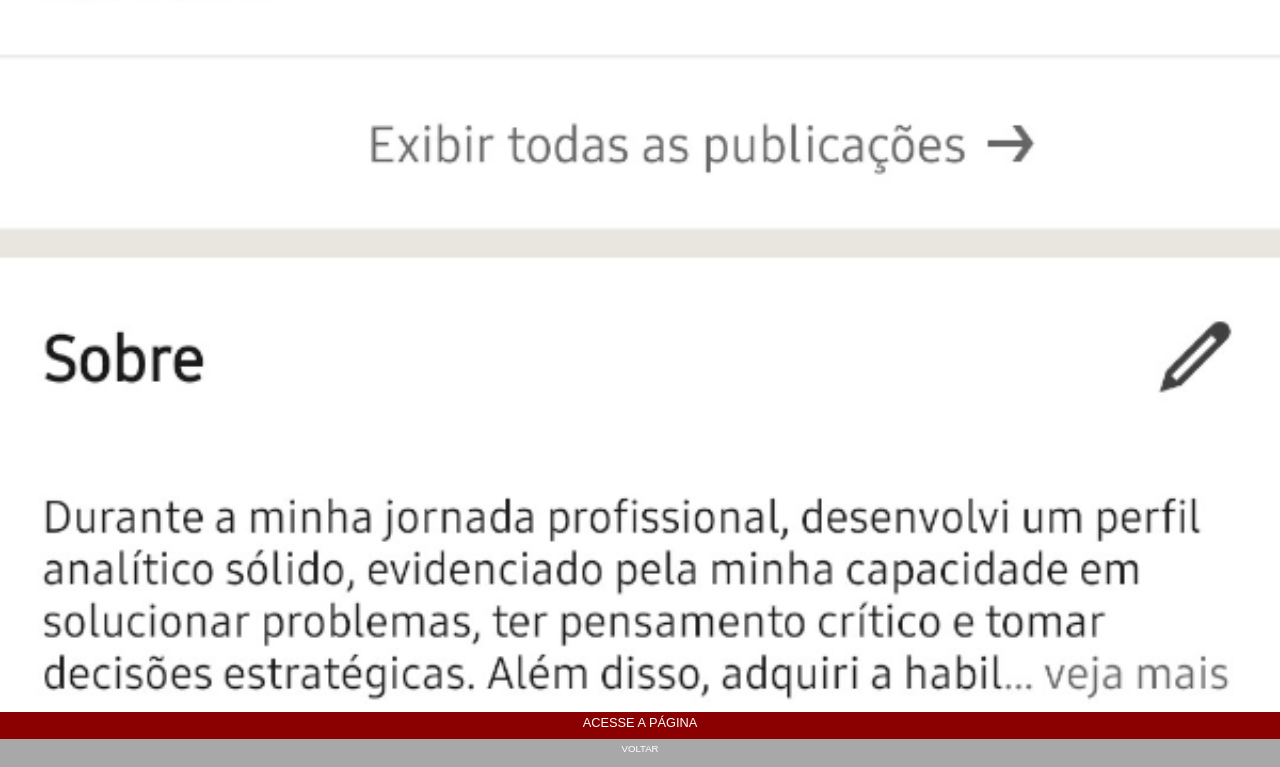
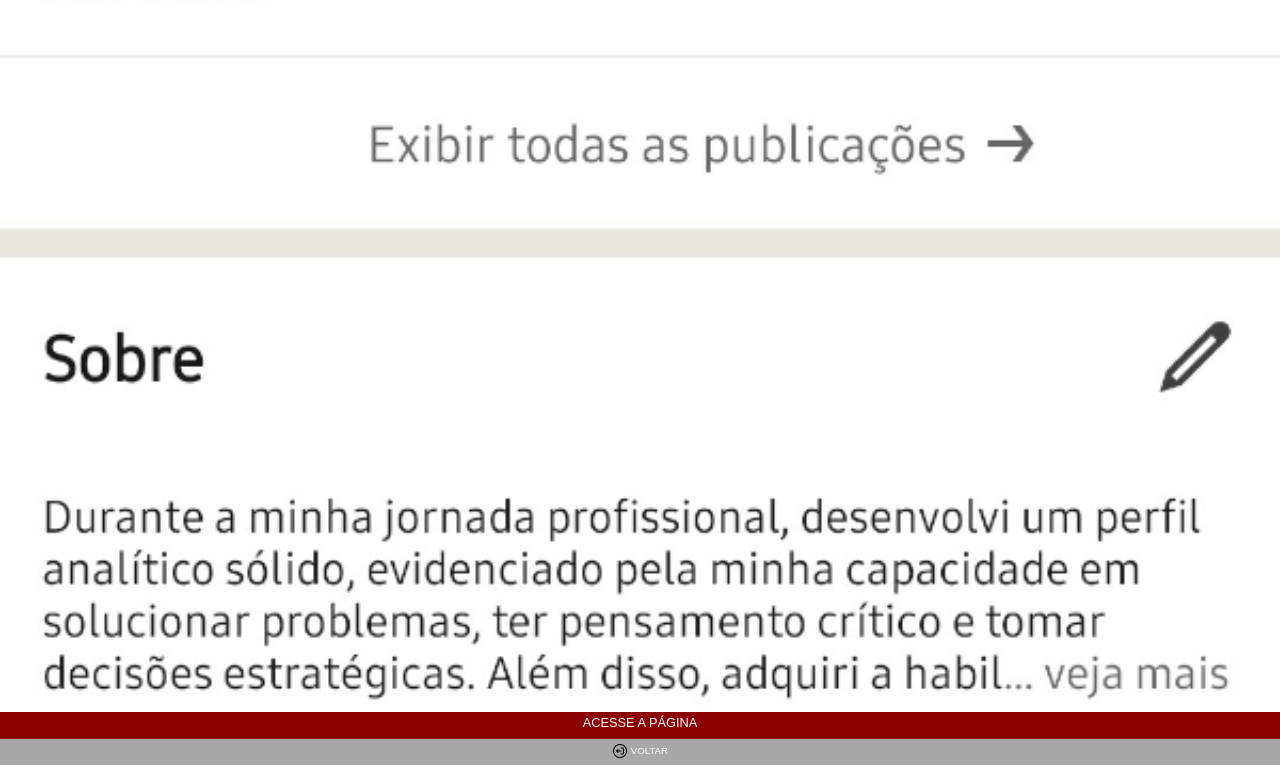
Before and after one commit to CarmemLima/pagina-links, a plain HTML site: page linkedin.html in a window 1280 px wide. Shown: the part 3896-4663 px from the top of the page. Drawn offline with Linux system fonts and the light colour scheme.

Commit message:
inseri icone para voltar

```diff
--- a/estilos/social.css
+++ b/estilos/social.css
@@ -46,7 +46,7 @@ a{
 
 
 a#return{
-
+    height: 18px;
     font-size: 0.6em;
     background-color: rgba(128, 128, 128, 0.681);
 }
--- a/linkedin.html
+++ b/linkedin.html
@@ -10,7 +10,7 @@
 <body id="links">
     <img src="imagens/tela-linkedin.png" alt="linkedin">
     <a href="https://www.linkedin.com/in/carmem-lima-59695a148/" target="_blank" >ACESSE A PÁGINA</a>
-    <a href="pagina002.html" target="_parent" id="return">VOLTAR</a> <!--target parent permite abrir a pagina no iframe pai-->
+    <a href="pagina002.html" target="_parent" id="return"> <img src="imagens/favicon-sair-16x16.png" alt="retornar"> VOLTAR</a> <!--target parent permite abrir a pagina no iframe pai-->
 
 
 </body>
```
Also changed, not shown: behance.html (+1 -1 lines), github.html (+1 -1 lines), instagram.html (+1 -1 lines), imagens/favicon-32x32.png (added), imagens/favicon-sair-16x16.png (added).
